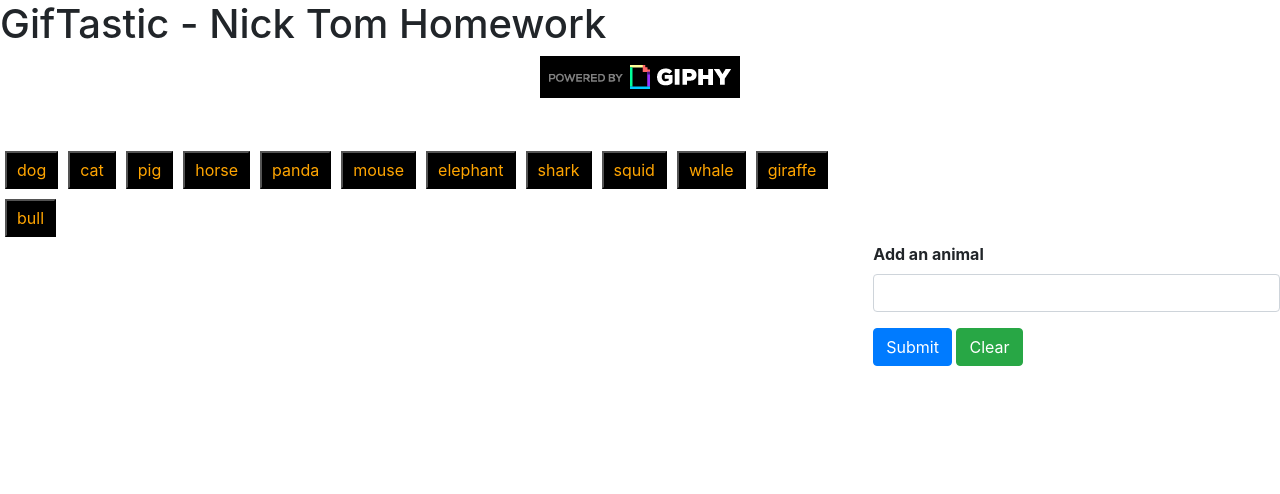
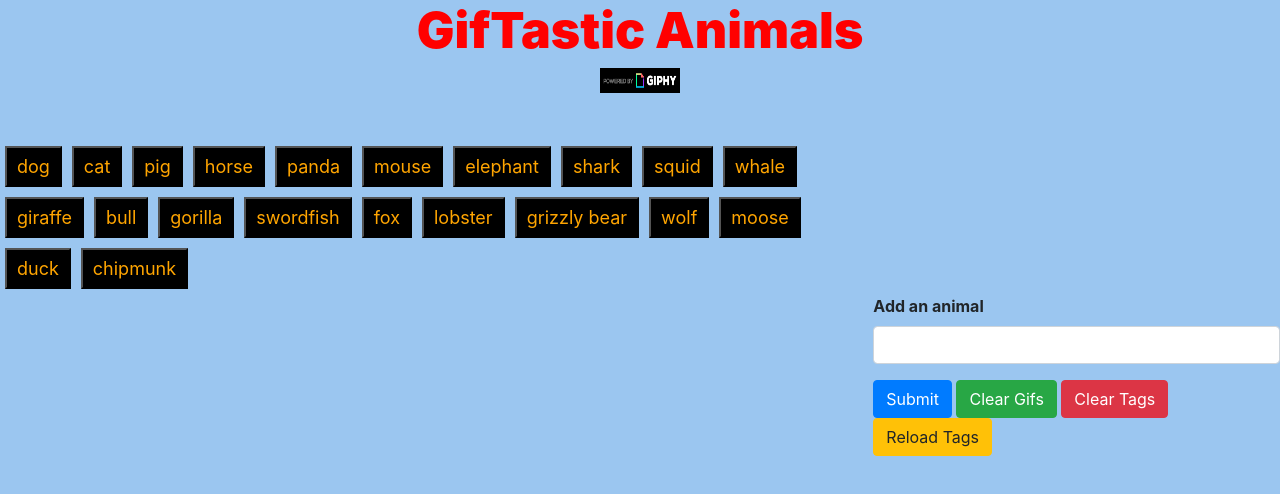
Before and after one commit to nicky2quicky/GifTastic-HW, a plain HTML site: page index.html in a window 1280 px wide. Drawn offline with nearby package versions, Linux system fonts and the light colour scheme.

Commit message:
css changing

```diff
--- a/index.html
+++ b/index.html
@@ -3,14 +3,14 @@
 <head>
   <meta charset="utf-8" />
   <meta http-equiv="X-UA-Compatible" content="IE=edge">
-  <title>Event Listeners and `this`</title>
+  <title>GifTastic Animals!!!</title>
   <meta name="viewport" content="width=device-width, initial-scale=1">
   <link rel="stylesheet" href="https://stackpath.bootstrapcdn.com/bootstrap/4.1.3/css/bootstrap.min.css" integrity="sha384-MCw98/SFnGE8fJT3GXwEOngsV7Zt27NXFoaoApmYm81iuXoPkFOJwJ8ERdknLPMO" crossorigin="anonymous">
   <link rel="stylesheet" href="style.css">
 </head>
 <body>
-<h1>GifTastic - Nick Tom Homework</h1>
-<div class="col d-flex justify-content-center"><img src="PoweredBy_200px-White_HorizLogo.png" alt="Giphy Logo"></div>
+<h1><strong>GifTastic Animals</strong></h1>
+<div class="col d-flex justify-content-center"><img src="PoweredBy_200px-White_HorizLogo.png" height=25px width=80px alt="Giphy Logo"></div>
 <div class="row mt-5">
 <div class="col-8" id="button-area"></div>
 <div class="col-4"></div>
@@ -28,7 +28,9 @@
           <input type="text" class="form-control" id="user-input">
         </div>
         <button type="submit" class="btn btn-primary" id="submit-button">Submit</button>
-        <button type="clear" class="btn btn-success" id="clear-button">Clear</button>
+        <button type="cleargifs" class="btn btn-success" id="cleargifs-button">Clear Gifs</button>
+        <button type="cleartags" class="btn btn-danger" id="cleartags-button">Clear Tags</button>
+        <button type="reloadtags" class="btn btn-warning" id="reloadtags-button">Reload Tags</button>
       </form>
     </div>
   </div>
--- a/script.js
+++ b/script.js
@@ -1,7 +1,7 @@
 
   // Beginning Array of Animals
 
-  var animals = ["dog", "cat", "pig", "horse", "panda", "mouse", "elephant", "shark", "squid", "whale", "giraffe", "bull"];
+  var animals = ["dog", "cat", "pig", "horse", "panda", "mouse", "elephant", "shark", "squid", "whale", "giraffe", "bull", "gorilla", "swordfish", "fox", "lobster", "grizzly bear", "wolf", "moose", "duck", "chipmunk"];
 
   function displayGifs(){
     var animal = $(this).attr("data-name");
@@ -77,11 +77,21 @@ $("#gif-area").on("click", ".gif", function(){
           renderButtons();
       });
 
-      $(document).on("click", "#clear-button", function(event){
+      $(document).on("click", "#cleartags-button", function(event){
+        event.preventDefault();
+        $("#button-area").empty();
+      })
+
+      $(document).on("click", "#cleargifs-button", function(event){
         event.preventDefault();
         $("#gif-area").empty();
-        console.log("click");
       })
+
+      $(document).on("click", "reloadtags-button", function(){
+        event.preventDefault();
+        renderButtons();
+      })
+
 
       $(document).on("click", ".animal-button", displayGifs);
 
--- a/style.css
+++ b/style.css
@@ -2,8 +2,21 @@
     grid-auto-flow: inherit;
 }
 
+body{
+    background-color: rgb(155, 198, 240);
+}
+
+h1{
+    text-align: center;
+    font-weight: bolder;
+    font-size: 50px;
+    color: red;
+
+}
+
 .animal-button{
     color: orange;
+    font-size: 18px;
     background: black;
     padding: 5px 10px 5px 10px;
     margin: 5px;
@@ -12,4 +25,6 @@
 #gifarea{
     display: grid;
     grid-template-columns: 1fr 1fr 1fr
+
+    /* Playing around with CSS to try and get the images showing up not stacked in a row like this */
 }
```
